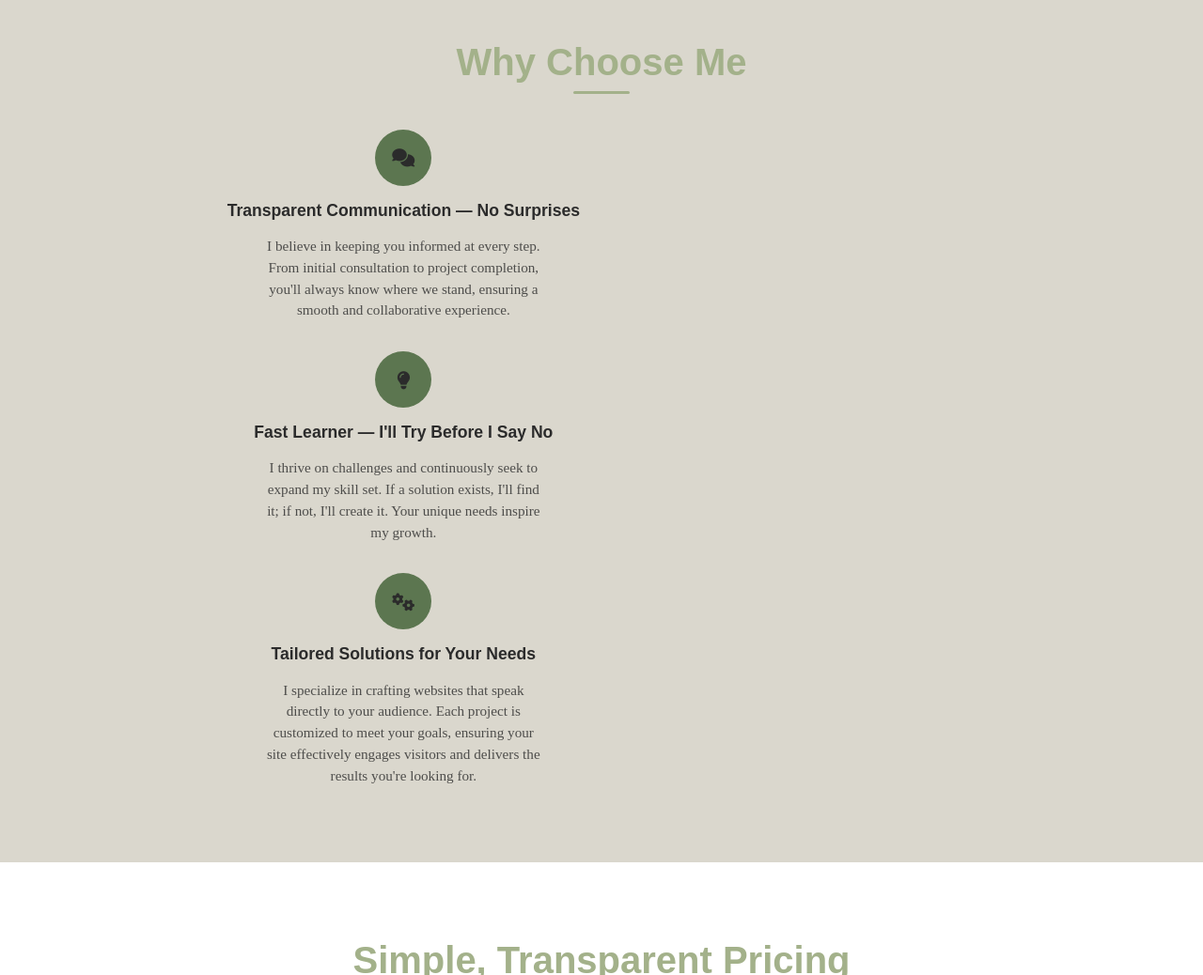
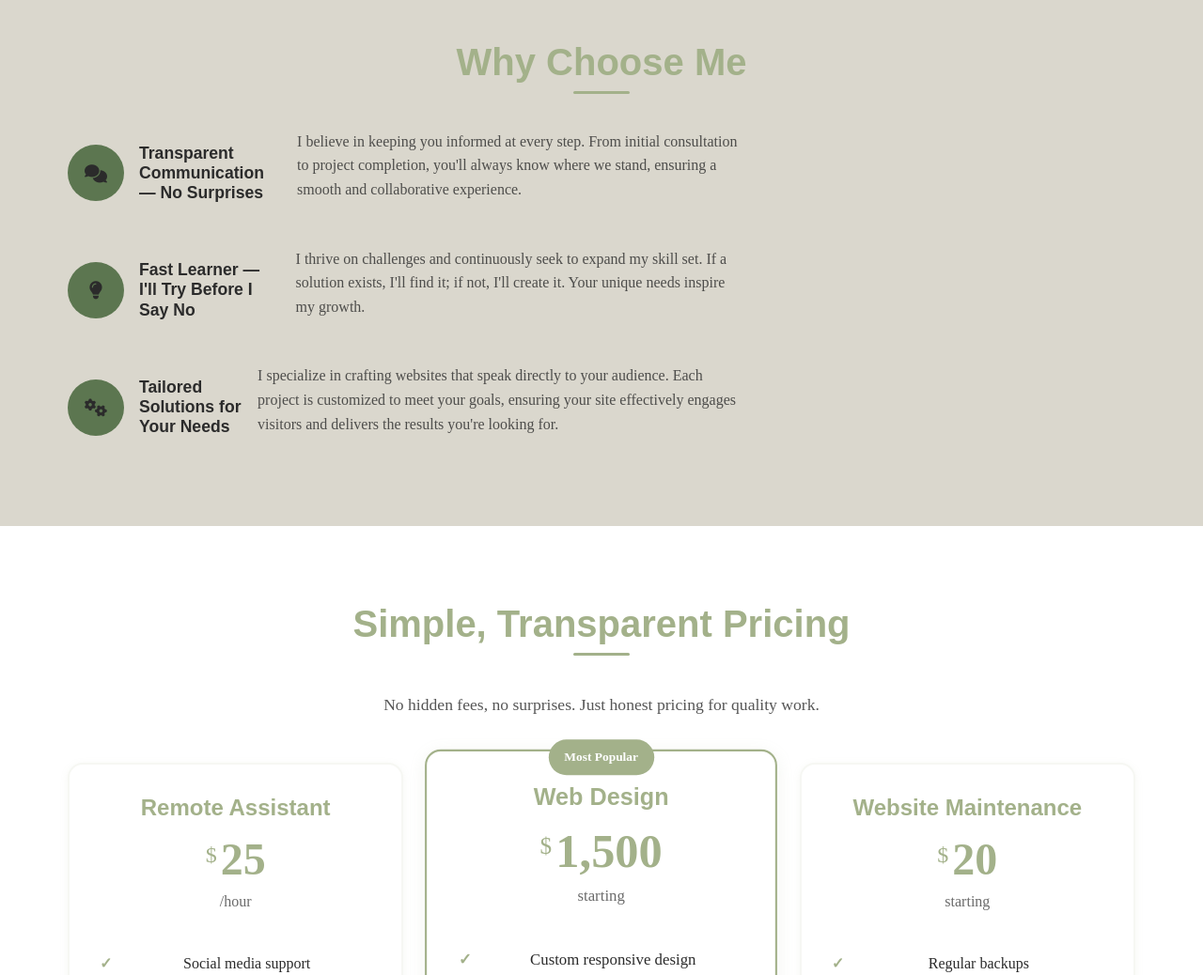
Before and after one commit to rclendenen/rileyclendenen.com1, a plain HTML site: page index.html in a window 1280 px wide. Shown: the part 3280-4318 px from the top of the page at 94% size. Drawn offline with Linux system fonts and the light colour scheme; a web font is replaced by a local one.

Commit message:
Revert Why Choose Me section to original horizontal layout

```diff
--- a/styles.css
+++ b/styles.css
@@ -726,9 +726,7 @@ p {
 
 .feature-item {
     display: flex;
-    flex-direction: column;
     align-items: center;
-    text-align: center;
     gap: 1rem;
 }
 
@@ -749,14 +747,6 @@ p {
     color: var(--deep-text);
     font-size: 1.1rem;
     margin: 0;
-}
-
-.feature-item p {
-    color: var(--deep-text);
-    font-size: 0.95rem;
-    line-height: 1.5;
-    margin: 0;
-    max-width: 300px;
 }
 
 .testimonial {
```
